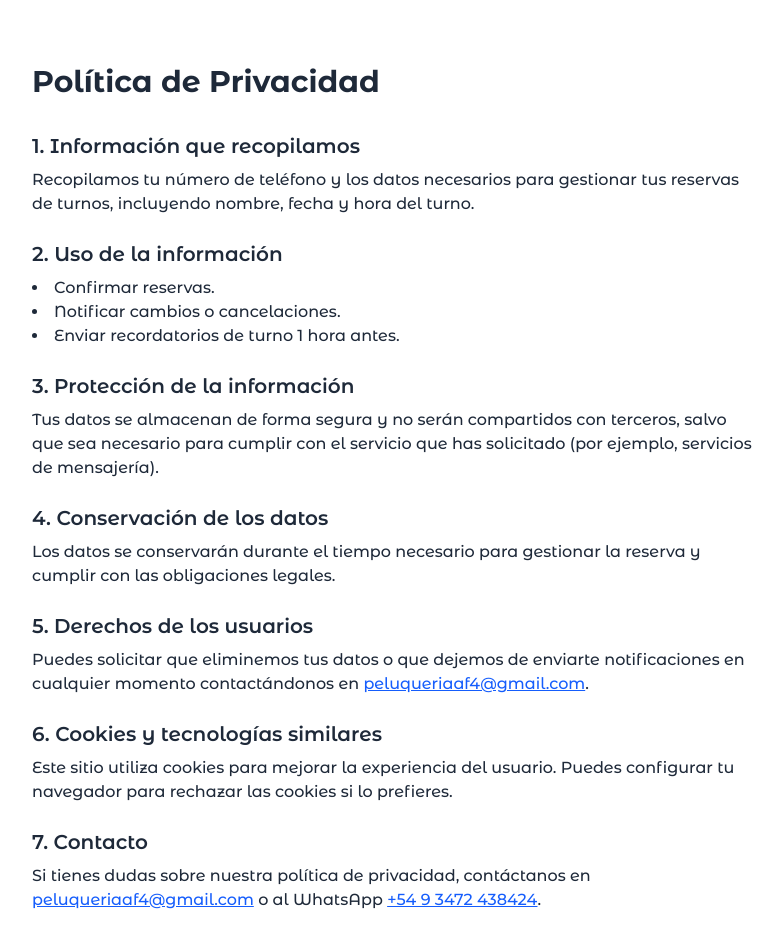
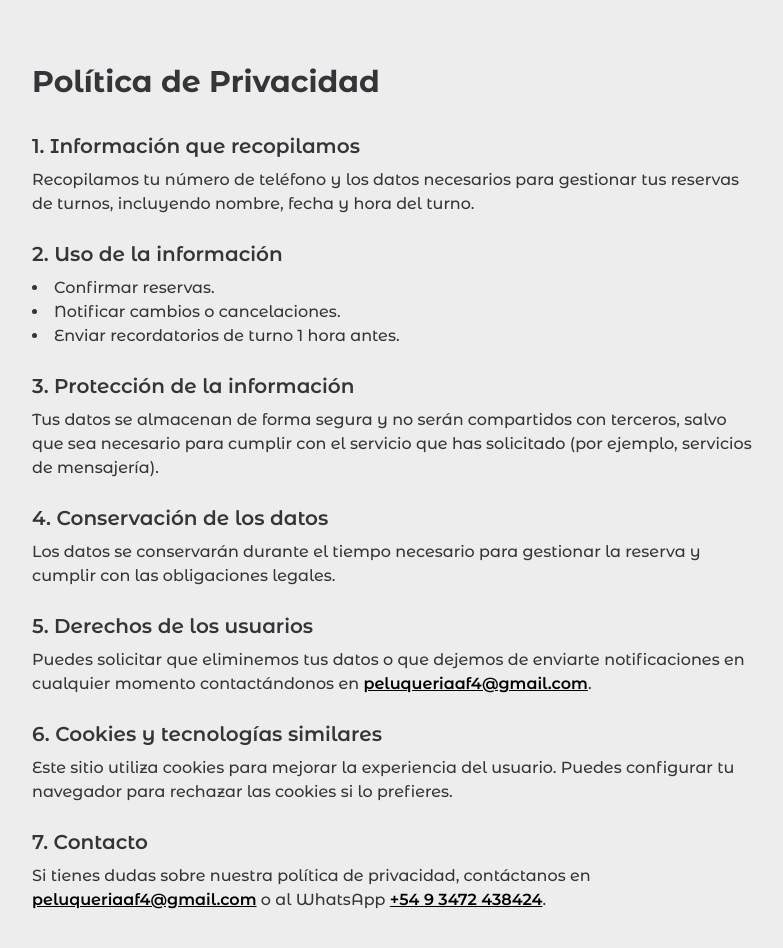
Before and after one commit to LisandroGG/SISTEMA-PELUQUERIA-FRONT, a React (Vite) app: page /privacy-policy in a window 1280 px wide. Shown: the top 948 px of the page, without its empty margins (248-1031 px from the left). Built offline with nearby package versions, Linux system fonts and the light colour scheme; no server answers; a web font is replaced by a local one.

Commit message:
UI redesign

```diff
--- a/src/components/Common/Form.jsx
+++ b/src/components/Common/Form.jsx
@@ -4,7 +4,7 @@ const Form = ({ onSubmit, children, className = "", title, submitText }) => {
 	return (
 		<form
 			onSubmit={onSubmit}
-			className={`bg-white flex flex-col gap-4 border-gray-200 border-2 p-4 rounded-3xl w-[var(--container-sm)] md:w-[var(--container-md)] ${className}`}
+			className={`bg-white flex flex-col gap-4 border-gray-200 border-2 p-4 rounded-3xl shadow-2xl w-[var(--container-sm)] md:w-[var(--container-md)] ${className}`}
 		>
 			{title && <h1 className="">{title}</h1>}
 			{children}
--- a/src/components/Login/Login.jsx
+++ b/src/components/Login/Login.jsx
@@ -54,7 +54,7 @@ const Login = () => {
 	};
 
 	return (
-		<div className="min-h-screen grid place-content-center bg-form-gradient">
+		<div className="min-h-screen grid place-content-center bg-bgbody ">
 			<Form onSubmit={handleSubmit} submitText={"Iniciar Sesión"} title={""}>
 				<FormHeader
 					title="Bienvenido a AF Peluquería"
--- a/src/components/Password/ChangePassword.jsx
+++ b/src/components/Password/ChangePassword.jsx
@@ -50,7 +50,7 @@ const ChangePassword = () => {
 		}
 	};
 	return (
-		<div className="min-h-screen grid place-content-center bg-form-gradient">
+		<div className="min-h-screen grid place-content-center bg-bgbody">
 			<Form
 				onSubmit={handleSubmit}
 				submitText={"Actualizar contraseña"}
--- a/src/components/Password/ForgotPassword.jsx
+++ b/src/components/Password/ForgotPassword.jsx
@@ -49,7 +49,7 @@ const ForgotPassword = () => {
 		}
 	};
 	return (
-		<div className="min-h-screen grid place-content-center bg-form-gradient">
+		<div className="min-h-screen grid place-content-center bg-bgbody">
 			<Form onSubmit={handleSubmit} submitText={"Recuperar contrseña"} title="">
 				<FormHeader
 					title="Bienvenido a AF Peluquería"
--- a/src/components/PrivacyPolicy/PrivacyPolicy.jsx
+++ b/src/components/PrivacyPolicy/PrivacyPolicy.jsx
@@ -2,7 +2,8 @@ import React from "react";
 
 const PrivacyPolicy = () => {
 	return (
-		<div className="max-w-3xl mx-auto px-6 py-16 text-gray-800">
+		<div className="bg-bgbody">
+		<div className="max-w-3xl mx-auto px-6 py-16 text-shark-500">
 			<h1 className="text-3xl font-bold mb-8">Política de Privacidad</h1>
 
 			<section className="mb-6">
@@ -55,7 +56,7 @@ const PrivacyPolicy = () => {
 					notificaciones en cualquier momento contactándonos en{" "}
 					<a
 						href="mailto:peluqueriaaf4@gmail.com"
-						className="text-blue-600 underline"
+						className="text-shark-700 font-semibold underline"
 					>
 						peluqueriaaf4@gmail.com
 					</a>
@@ -80,14 +81,14 @@ const PrivacyPolicy = () => {
 					Si tienes dudas sobre nuestra política de privacidad, contáctanos en{" "}
 					<a
 						href="mailto:peluqueriaaf4@gmail.com"
-						className="text-blue-600 underline"
+						className="text-shark-700 font-semibold underline"
 					>
 						peluqueriaaf4@gmail.com
 					</a>{" "}
 					o al WhatsApp{" "}
 					<a
 						href="https://wa.me/5493472438424"
-						className="text-blue-600 underline"
+						className="text-shark-700 font-semibold underline"
 					>
 						+54 9 3472 438424
 					</a>
@@ -95,6 +96,7 @@ const PrivacyPolicy = () => {
 				</p>
 			</section>
 		</div>
+		</div>
 	);
 };
 
--- a/src/components/Register/Register.jsx
+++ b/src/components/Register/Register.jsx
@@ -70,7 +70,7 @@ const Register = () => {
 		}
 	};
 	return (
-		<div className="min-h-screen grid place-content-center bg-form-gradient">
+		<div className="min-h-screen grid place-content-center bg-bgbody">
 			<Form onSubmit={handleSubmit} submitText={"Registrarse"} title={""}>
 				<FormHeader title="Bienvenido a AF Peluquería" subtitle="Registrarse" />
 				<Input
```
